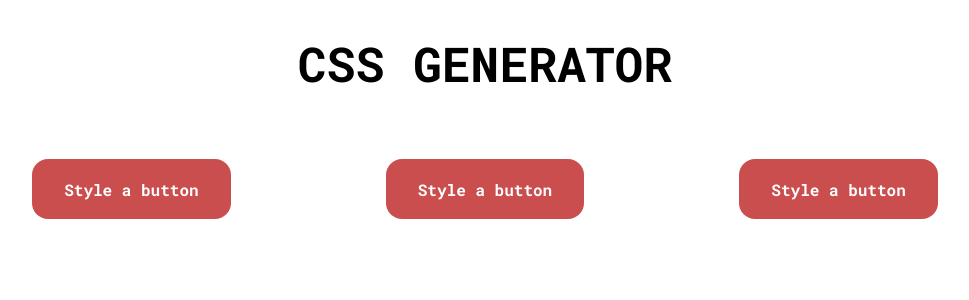
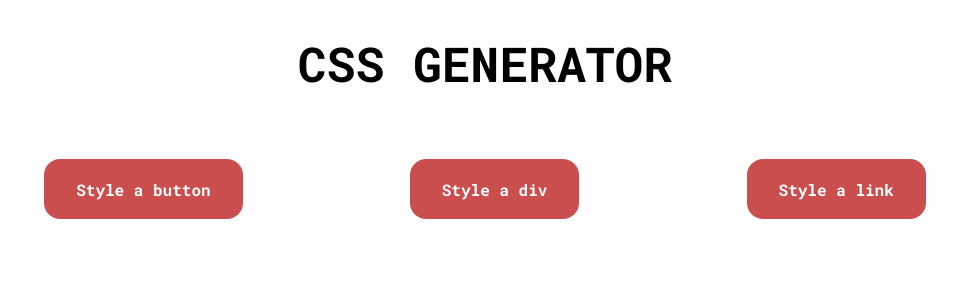
Before and after one commit to saswatamcode/CSS-Generator, a React (Create React App) app: page / in a window 1280 px wide. Shown: the top 300 px of the page, without its empty margins (155-1124 px from the left). Built offline with nearby package versions, Linux system fonts and the light colour scheme.

Commit message:
minor changes

```diff
--- a/src/components/Tabs.js
+++ b/src/components/Tabs.js
@@ -25,8 +25,8 @@ function Tabs() {
         <div className='tabs'>
             <TabContainer>
                 <Tab>Style a button</Tab>
-                <Tab>Style a button</Tab>
-                <Tab>Style a button</Tab>
+                <Tab>Style a div</Tab>
+                <Tab>Style a link</Tab>
             </TabContainer>
         </div>
     );
```
